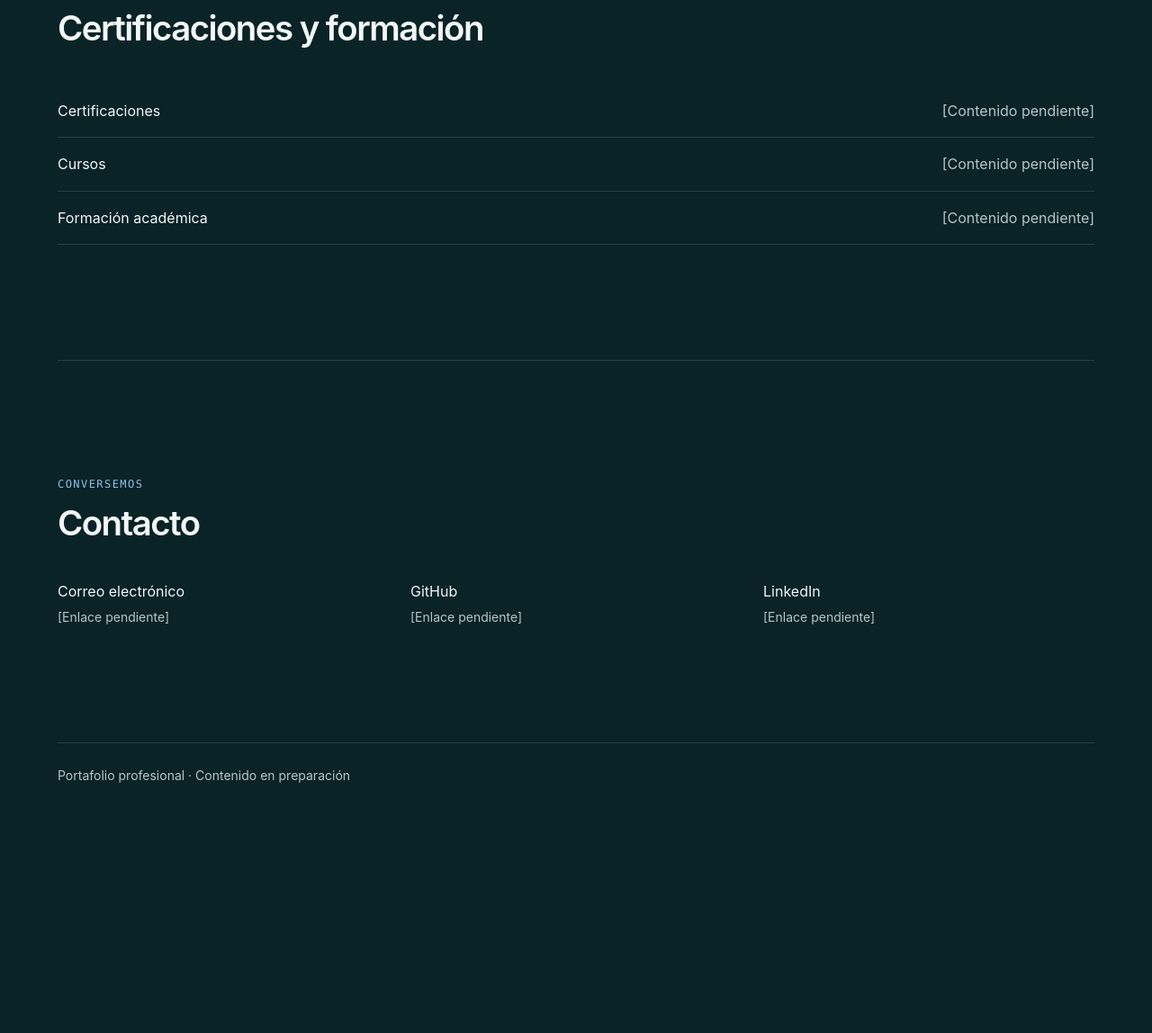
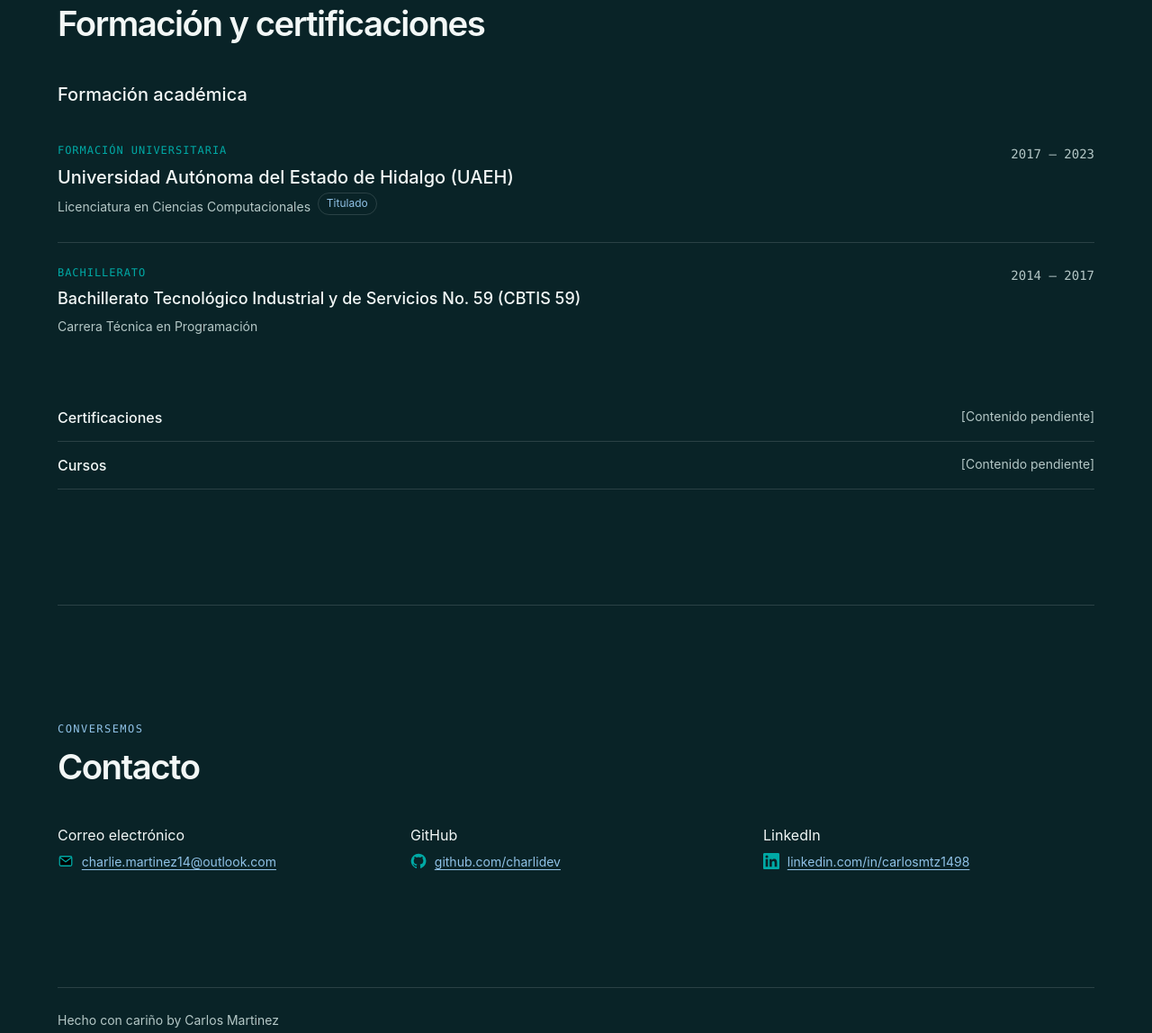
Before and after one commit to charlidev/personal_portfolio, an Astro site: page / in a window 1280 px wide. Shown: the part 3164-4312 px from the top of the page at 90% size. Before the commit the page ends 4077 px from the top, so only its background shows below. Built offline with nearby package versions, Linux system fonts and the light colour scheme; Astro itself is replaced by a stand-in of ours.

Commit message:
feat: complete portfolio contact education and skills sections

```diff
--- a/src/components/ContactSection.astro
+++ b/src/components/ContactSection.astro
@@ -9,11 +9,35 @@ import { contactMethods } from '../data/portfolio';
     {contactMethods.map((contact) => (
       <li>
         <span>{contact.label}</span>
-        {contact.href ? (
-          <a class="contact-link" href={contact.href}>{contact.value}</a>
-        ) : (
-          <span class="pending">{contact.value}</span>
-        )}
+        <a
+          class="contact-link"
+          href={contact.href}
+          aria-label={`${contact.label}: ${contact.value}`}
+          target={contact.external ? '_blank' : undefined}
+          rel={contact.external ? 'noopener noreferrer' : undefined}
+        >
+          <svg class="contact-icon" viewBox="0 0 24 24" aria-hidden="true" focusable="false">
+            {contact.icon === 'email' ? (
+              <>
+                <rect x="3" y="5" width="18" height="14" rx="2" />
+                <path d="m4 7 8 6 8-6" />
+              </>
+            ) : contact.icon === 'github' ? (
+              <path
+                fill="currentColor"
+                stroke="none"
+                d="M12 .9a11.1 11.1 0 0 0-3.51 21.63c.56.1.76-.24.76-.54v-2.08c-3.1.67-3.76-1.32-3.76-1.32-.5-1.29-1.24-1.64-1.24-1.64-1.01-.69.08-.68.08-.68 1.12.08 1.71 1.15 1.71 1.15 1 1.7 2.62 1.21 3.26.93.1-.72.39-1.21.71-1.49-2.48-.28-5.09-1.24-5.09-5.52 0-1.22.44-2.22 1.15-3-.11-.28-.5-1.42.11-2.96 0 0 .94-.3 3.05 1.15a10.6 10.6 0 0 1 5.55 0c2.11-1.45 3.05-1.15 3.05-1.15.61 1.54.22 2.68.11 2.96.72.78 1.15 1.78 1.15 3 0 4.29-2.61 5.23-5.1 5.51.4.35.76 1.03.76 2.08v3.11c0 .3.2.65.77.54A11.1 11.1 0 0 0 12 .9Z"
+              />
+            ) : (
+              <path
+                fill="currentColor"
+                stroke="none"
+                d="M20.45 20.45h-3.56v-5.57c0-1.33-.02-3.04-1.85-3.04-1.85 0-2.13 1.45-2.13 2.94v5.67H9.36V9h3.41v1.56h.05c.47-.9 1.63-1.85 3.36-1.85 3.59 0 4.26 2.36 4.26 5.43v6.31ZM5.34 7.43a2.06 2.06 0 1 1 0-4.12 2.06 2.06 0 0 1 0 4.12ZM3.56 9h3.56v11.45H3.56V9ZM22.22 0H1.77C.79 0 0 .77 0 1.72v20.56C0 23.23.79 24 1.77 24h20.44c.98 0 1.79-.77 1.79-1.72V1.72C24 .77 23.2 0 22.22 0Z"
+              />
+            )}
+          </svg>
+          <span>{contact.value}</span>
+        </a>
       </li>
     ))}
   </ul>
@@ -40,13 +64,33 @@ import { contactMethods } from '../data/portfolio';
     gap: 0.25rem;
   }
 
-  .pending {
-    color: var(--color-text-muted);
+  .contact-link {
+    display: inline-flex;
+    width: fit-content;
+    max-width: 100%;
+    align-items: center;
+    gap: 0.55rem;
     font-size: var(--text-sm);
+    overflow-wrap: anywhere;
   }
 
-  .contact-link {
-    font-size: var(--text-sm);
+  .contact-icon {
+    width: 1.125rem;
+    height: 1.125rem;
+    flex: 0 0 auto;
+    color: var(--color-accent);
+  }
+
+  .contact-icon rect,
+  .contact-icon path {
+    stroke: currentColor;
+    stroke-linecap: round;
+    stroke-linejoin: round;
+    stroke-width: 1.7;
+  }
+
+  .contact-icon path[stroke='none'] {
+    stroke: none;
   }
 
   @media (max-width: 40rem) {
--- a/src/components/EducationSection.astro
+++ b/src/components/EducationSection.astro
@@ -7,16 +7,41 @@ import { educationEntries } from '../data/portfolio';
   <SectionHeading
     id="education-title"
     eyebrow="Aprendizaje"
-    title="Certificaciones y formación"
+    title="Formación y certificaciones"
   />
-  <ul class="education-list">
-    {educationEntries.map((entry) => (
+  <div class="education-content">
+    <div class="academic-group">
+      <h3 class="academic-heading">Formación académica</h3>
+      <ol class="education-list">
+        {educationEntries.map((entry, index) => (
+          <li class:list={['education-entry', index === 0 && 'featured']}>
+            <div class="education-copy">
+              <p class="education-level">{entry.level}</p>
+              <h4>{entry.institution}</h4>
+              <div class="program-row">
+                <p class="program">{entry.program}</p>
+                {entry.status && <span class="status">{entry.status}</span>}
+              </div>
+            </div>
+            <div class="education-meta">
+              <span class="period">{entry.period}</span>
+            </div>
+          </li>
+        ))}
+      </ol>
+    </div>
+
+    <ul class="placeholder-list" aria-label="Certificaciones y cursos">
       <li>
-        <span>{entry}</span>
+        <h3>Certificaciones</h3>
         <span class="pending">[Contenido pendiente]</span>
       </li>
-    ))}
-  </ul>
+      <li>
+        <h3>Cursos</h3>
+        <span class="pending">[Contenido pendiente]</span>
+      </li>
+    </ul>
+  </div>
 </section>
 
 <style>
@@ -25,33 +50,149 @@ import { educationEntries } from '../data/portfolio';
     border-top: 1px solid var(--color-border);
   }
 
+  .education-content {
+    margin-top: 2.5rem;
+  }
+
+  .placeholder-list,
   .education-list {
-    margin: 2.5rem 0 0;
     padding: 0;
     list-style: none;
   }
 
-  .education-list li {
+  .placeholder-list {
+    margin: 2.5rem 0 0;
+  }
+
+  .placeholder-list li {
     display: flex;
     justify-content: space-between;
     gap: var(--component-gap);
-    padding-block: 1rem;
+    padding-block: 0.8rem;
     border-bottom: 1px solid var(--color-border);
+  }
+
+  .placeholder-list h3 {
+    margin: 0;
+    font-size: var(--text-base);
+    font-weight: 500;
   }
 
   .pending {
     color: var(--color-text-muted);
     text-align: right;
+    font-size: var(--text-sm);
+  }
+
+  .academic-group {
+    margin-top: 0;
+  }
+
+  .academic-heading {
+    margin: 0 0 0.5rem;
+    color: var(--color-text);
+    font-size: var(--text-xl);
+    font-weight: 550;
+  }
+
+  .education-list {
+    margin: 0;
+  }
+
+  .education-entry {
+    display: flex;
+    align-items: flex-start;
+    justify-content: space-between;
+    gap: var(--component-gap);
+    padding-block: 1.5rem;
+  }
+
+  .education-entry.featured {
+    padding-block: 1.75rem;
+  }
+
+  .education-list > .education-entry:first-child {
+    border-bottom: 1px solid var(--color-border);
+  }
+
+  .education-copy {
+    min-width: 0;
+  }
+
+  .education-level {
+    margin: 0 0 0.35rem;
+    color: var(--color-accent);
+    font-family: var(--font-mono);
+    font-size: var(--text-xs);
+    letter-spacing: 0.08em;
+    text-transform: uppercase;
+  }
+
+  .education-copy h4 {
+    margin: 0;
+    font-size: var(--text-lg);
+    font-weight: 550;
+    line-height: 1.4;
+  }
+
+  .featured .education-copy h4 {
+    font-size: var(--text-xl);
+  }
+
+  .program-row {
+    display: flex;
+    align-items: center;
+    flex-wrap: wrap;
+    gap: 0.5rem;
+  }
+
+  .program {
+    margin: 0.4rem 0 0;
+    color: var(--color-text-muted);
+    font-size: var(--text-sm);
+  }
+
+  .education-meta {
+    display: flex;
+    flex: 0 0 auto;
+    align-items: flex-end;
+    flex-direction: column;
+    gap: 0.5rem;
+    padding-top: 0.1rem;
+  }
+
+  .period {
+    color: var(--color-text-muted);
+    font-family: var(--font-mono);
+    font-size: var(--text-sm);
+    white-space: nowrap;
+  }
+
+  .status {
+    padding: 0.1rem 0.55rem;
+    border: 1px solid var(--color-border);
+    border-radius: 999px;
+    color: var(--color-highlight);
+    font-size: var(--text-xs);
   }
 
   @media (max-width: 38rem) {
-    .education-list li {
+    .placeholder-list li,
+    .education-entry {
       flex-direction: column;
-      gap: 0.25rem;
+      gap: 0.35rem;
     }
 
-    .pending {
-      text-align: left;
+    .education-meta {
+      align-items: flex-start;
+      flex-direction: row;
+      flex-wrap: wrap;
+      gap: 0.5rem 0.75rem;
+      padding-top: 0;
+    }
+
+    .period {
+      white-space: normal;
     }
   }
 </style>
--- a/src/components/SkillsSection.astro
+++ b/src/components/SkillsSection.astro
@@ -32,19 +32,37 @@ import { skillGroups } from '../data/portfolio';
 
   .skill-group h3 {
     margin: 0;
-    color: var(--color-text-muted);
+    color: var(--color-text);
     font-size: var(--text-base);
-    font-weight: 550;
+    font-weight: 600;
+    line-height: 1.4;
   }
 
   .skill-group ul {
     display: flex;
     flex-wrap: wrap;
-    gap: 0.5rem 1rem;
+    gap: 0.45rem;
     margin: 0.75rem 0 0;
     padding: 0;
+    list-style: none;
+  }
+
+  .skill-group {
+    min-width: 0;
+  }
+
+  .skill-group li {
+    max-width: 100%;
+    min-width: 0;
+    padding: 0.2rem 0.55rem;
+    border: 1px solid var(--color-border);
+    border-radius: var(--radius-sm);
+    background: rgb(11 83 81 / 16%);
     color: var(--color-text);
-    list-style: none;
+    font-family: var(--font-mono);
+    font-size: var(--text-xs);
+    line-height: 1.6;
+    overflow-wrap: anywhere;
   }
 
   @media (max-width: 45rem) {
--- a/src/data/portfolio.ts
+++ b/src/data/portfolio.ts
@@ -14,7 +14,17 @@ export interface PortfolioProject {
 export interface ContactMethod {
   label: string;
   value: string;
-  href?: string;
+  href: string;
+  icon: 'email' | 'github' | 'linkedin';
+  external?: boolean;
+}
+
+export interface EducationEntry {
+  level: string;
+  institution: string;
+  program: string;
+  period: string;
+  status?: string;
 }
 
 export interface ExperienceToolGroup {
@@ -74,16 +84,43 @@ export const projects: PortfolioProject[] = [1, 2, 3].map((number) => ({
   technologies: ['[Pendientes]'],
 }));
 
-export const educationEntries = [
-  'Certificaciones',
-  'Cursos',
-  'Formación académica',
+export const educationEntries: EducationEntry[] = [
+  {
+    level: 'Formación universitaria',
+    institution: 'Universidad Autónoma del Estado de Hidalgo (UAEH)',
+    program: 'Licenciatura en Ciencias Computacionales',
+    period: '2017 – 2023',
+    status: 'Titulado',
+  },
+  {
+    level: 'Bachillerato',
+    institution: 'Bachillerato Tecnológico Industrial y de Servicios No. 59 (CBTIS 59)',
+    program: 'Carrera Técnica en Programación',
+    period: '2014 – 2017',
+  },
 ];
 
 export const contactMethods: ContactMethod[] = [
-  { label: 'Correo electrónico', value: '[Enlace pendiente]' },
-  { label: 'GitHub', value: '[Enlace pendiente]' },
-  { label: 'LinkedIn', value: '[Enlace pendiente]' },
+  {
+    label: 'Correo electrónico',
+    value: 'charlie.martinez14@outlook.com',
+    href: 'mailto:charlie.martinez14@outlook.com',
+    icon: 'email',
+  },
+  {
+    label: 'GitHub',
+    value: 'github.com/charlidev',
+    href: 'https://github.com/charlidev',
+    icon: 'github',
+    external: true,
+  },
+  {
+    label: 'LinkedIn',
+    value: 'linkedin.com/in/carlosmtz1498',
+    href: 'https://www.linkedin.com/in/carlosmtz1498/',
+    icon: 'linkedin',
+    external: true,
+  },
 ];
 
 export const pulqueLabsExperience: ProfessionalExperience = {
--- a/src/pages/index.astro
+++ b/src/pages/index.astro
@@ -20,7 +20,7 @@ import SkillsSection from '../components/SkillsSection.astro';
     <ContactSection />
   </main>
   <footer class="site-footer container">
-    <p>Portafolio profesional · Contenido en preparación</p>
+    <p>Hecho con cariño by Carlos Martinez</p>
   </footer>
 </BaseLayout>
 
```
